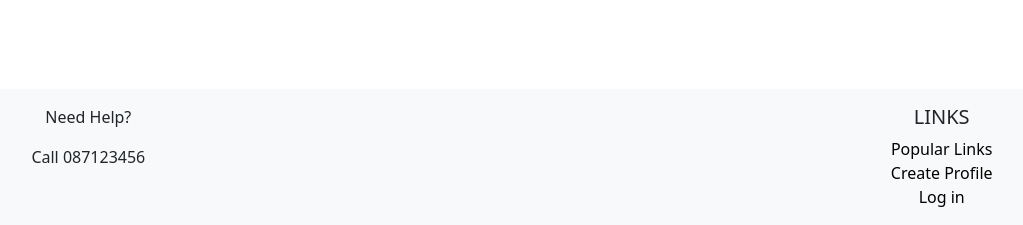
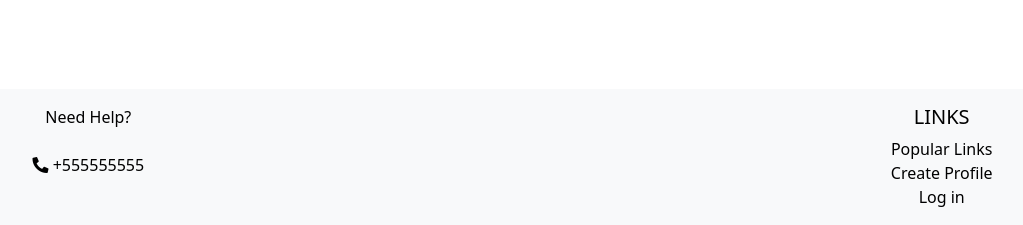
Before and after one commit to AideenM12/Trust-in-soda-hackathon, a Flask app: page / in a window 1280 px wide. Shown: the part 575-800 px from the top of the page, without its empty margins (125-1148 px from the left). Run offline with Flask 2, Linux system fonts and the light colour scheme; some libraries are stand-ins or nearby versions.

Commit message:
Add call link to footer

```diff
--- a/static/css/style.css
+++ b/static/css/style.css
@@ -23,4 +23,5 @@ footer {
   bottom: 0;
   width: 100%;
   background-color: #333;
+  color: #000;
 }
--- a/templates/includes/footer.html
+++ b/templates/includes/footer.html
@@ -2,24 +2,27 @@
 <footer class="footer mt-auto py-3 bg-light">
     <div class="container-fluid">
         <div class="row d-flex justify-content-between">
-            <div class="col-12 col-md-6 col-lg-4 text-center footer-text">
+            <div class="col-12 col-md-6 col-lg-4 text-center">
                 <p>Need Help?</p>
-                <p>Call 087123456</p>
+                <div class="col text-center pt-2 lp-contact-link">
+                    <i class="fas fa-phone-alt"></i>
+                    <a href="tel:555555555"><span>+555555555</span></a>
+                </div>
             </div>
             <div class="col-12 col-md-6 col-lg-4 text-center
                           ">
-                <h5 class="text-uppercase footer-text">Links</h5>
+                <h5 class="text-uppercase">Links</h5>
 
                 <ul class="list-unstyled mb-0">
                     <li>
-                        <a href="" target="_blank">
+                        <a href="#" class="text-white"></a><a href="" target="_blank">
                             Popular Links</a>
                     </li>
                     <li>
-                        <a href="" target="_blank">Create Profile</a>
+                        <a href="#" class="text-white"></a><a href="" target="_blank">Create Profile</a>
                     </li>
                     <li>
-                        <a href="{{ url_for('login') }}" target="_blank">Log in</a>
+                        <a href="#" class="text-white"></a><a href="" target="_blank">Log in</a>
                     </li>
                 </ul>
             </div>
```
